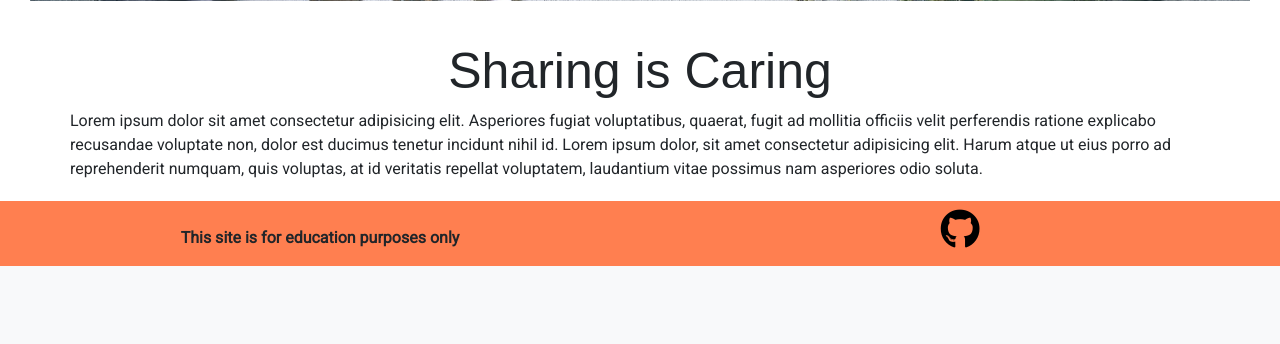
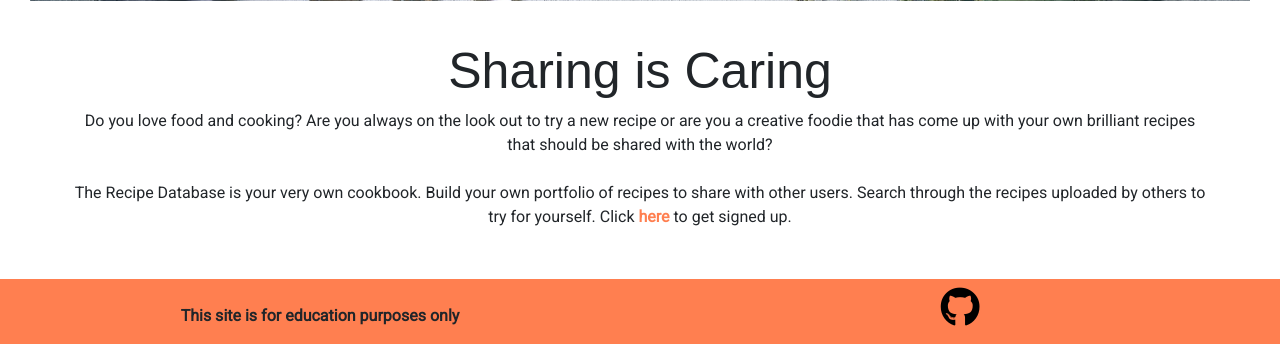
Before and after one commit to Bradders81/the-recipe-db, a Flask app: page / in a window 1280 px wide. Shown: the part 660-1004 px from the top of the page. Before the commit the page ends 926 px from the top, so only its background shows below. Run offline with Flask 2, Linux system fonts and the light colour scheme; some libraries are stand-ins or nearby versions; some web fonts are replaced.

Commit message:
Update about section at the bottom of index.html

```diff
--- a/static/css/style.css
+++ b/static/css/style.css
@@ -102,8 +102,24 @@ body {
 
 }
 
+article {
+    margin-bottom: 30px;
+}
+
 .about-section {
     padding: 20px 0 20px 0;
+}
+
+#text-link {
+    color:rgb(255, 127, 80);
+    font-weight: 600;
+
+}
+
+#text-link:hover {
+    color: #000;
+    font-weight: 600;
+    text-decoration: none;
 }
 
 .about-section h2 {
--- a/templates/index.html
+++ b/templates/index.html
@@ -6,7 +6,7 @@
     <div class="row no-gutters">
         <div class="col-12" id="bg-image">
             <h1 id="cta-text">A Recipe Database For Foodies</h1>
-          <a class="cta-btn" href="{{ url_for('signup') }}">Sign Up</a>
+            <a class="cta-btn" href="{{ url_for('signup') }}">Sign Up</a>
         </div>
     </div>
 </div>
@@ -15,12 +15,13 @@
     <div class="row">
         <div class="col-12 about-section">
             <h2>Sharing is Caring </h2>
-            <article>
-                Lorem ipsum dolor sit amet consectetur adipisicing elit. Asperiores fugiat voluptatibus, quaerat, fugit
-                ad mollitia officiis velit perferendis ratione explicabo recusandae voluptate non, dolor est ducimus
-                tenetur incidunt nihil id. Lorem ipsum dolor, sit amet consectetur adipisicing elit. Harum atque ut eius
-                porro ad reprehenderit numquam, quis voluptas, at id veritatis repellat voluptatem, laudantium vitae
-                possimus nam asperiores odio soluta.
+            <article class="align-center">
+                Do you love food and cooking? Are you always on the look out to try a new recipe or are you a creative
+                foodie that has come up with your own brilliant recipes that should be shared with the world? <br><br>
+                The Recipe Database is your very own cookbook. Build your own portfolio of recipes to share with other
+                users.  Search through the recipes uploaded by others to try for yourself. Click <a id="text-link"
+                href="{{ url_for('signup') }}">here</a> to get signed up.
+
             </article>
         </div>
     </div>
```
